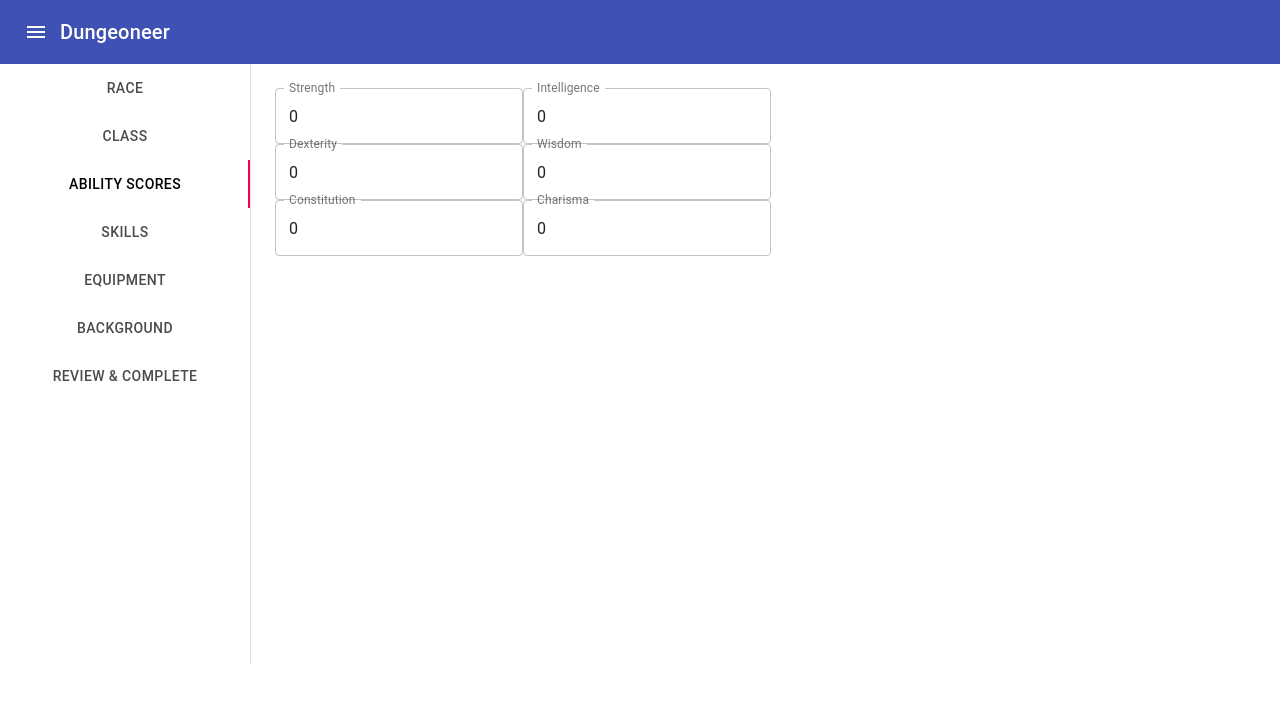
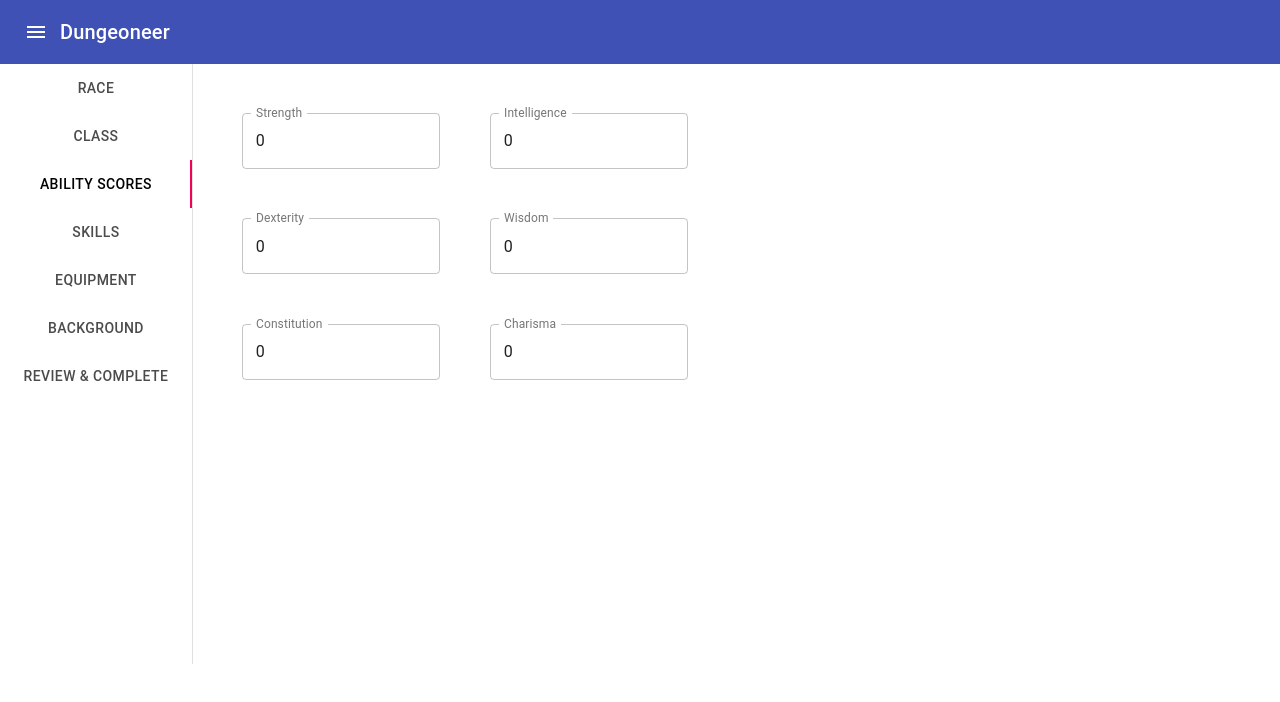
Before and after one commit to ColeHoff7/dungeoneer, a React (Create React App) app in the folder client/: page /createCharacter in a window 1280 px wide. Both pictures are taken after a click on the tab "ABILITY SCORES". Shown: the top 702 px of the page. Built offline with nearby package versions, Linux system fonts and the light colour scheme; no server answers.

Commit message:
fixed tab size and ability score spacing

```diff
--- a/client/src/characterCreation/creation-tabs.function.js
+++ b/client/src/characterCreation/creation-tabs.function.js
@@ -52,7 +52,10 @@ const useStyles = makeStyles(theme => ({
   },
   tabs: {
     borderRight: `1px solid ${theme.palette.divider}`,
-    width: 250,
+    width: '15%',
+  },
+  tabPanel: {
+    width: '85%'
   },
 }));
 
@@ -85,25 +88,25 @@ export default function CreationTabs(props) {
         <Tab label="Review & Complete" {...a11yProps(6)} />
 
       </Tabs>
-      <TabPanel value={value} index={0}>
+      <TabPanel className={classes.tabPanel} value={value} index={0}>
         <CharacterRaces characterRaces={props.characterRaces} onChange={props.onRaceChange} />
       </TabPanel>
-      <TabPanel value={value} index={1}>
+      <TabPanel className={classes.tabPanel} value={value} index={1}>
         <CharacterClasses characterClasses={props.characterClasses} onChange={props.onClassChange} />
       </TabPanel>
-      <TabPanel value={value} index={2}>
+      <TabPanel className={classes.tabPanel} value={value} index={2}>
         <AbilityScores onAbilityScoresChange={props.onAbilityScoresChange} />
       </TabPanel>
-      <TabPanel value={value} index={3}>
+      <TabPanel className={classes.tabPanel} value={value} index={3}>
         <Skills onChange={props.onSkillsChange} />
       </TabPanel>
-      <TabPanel value={value} index={4}>
+      <TabPanel className={classes.tabPanel} value={value} index={4}>
         <Equipment />
       </TabPanel>
-      <TabPanel value={value} index={5}>
+      <TabPanel className={classes.tabPanel} value={value} index={5}>
         <BackgroundInfo />
       </TabPanel>
-      <TabPanel value={value} index={6}>
+      <TabPanel className={classes.tabPanel} value={value} index={6}>
       </TabPanel>
     </div>
   );
--- a/client/src/characterCreation/set-ability-scores.function.js
+++ b/client/src/characterCreation/set-ability-scores.function.js
@@ -1,15 +1,31 @@
 import React from 'react';
+import { makeStyles } from '@material-ui/core/styles';
 import TextField from '@material-ui/core/TextField';
 import FormGroup from '@material-ui/core/FormGroup';
 
 import './character-creation.css';
 
+const useStyles = makeStyles((theme) => ({
+  root: {
+    display: 'flex',
+    flexWrap: 'wrap',
+    minWidth: 300,
+    width: '100%',
+  },
+  textField: {
+    margin: '10%',
+  },
+}))
+
 export default function AbilityScores(props) {
+  const classes = useStyles();
+
   return (
+    <div className={classes.root}>
       <FormGroup row>
         <FormGroup>
           <TextField
-          className="ability-score-input"
+            className={classes.textField}
             id="strengthScore"
             label="Strength"
             variant="outlined"
@@ -17,7 +33,7 @@ export default function AbilityScores(props) {
             onBlur={(e) => props.onAbilityScoresChange("strength", e)}
           />
           <TextField
-          className="ability-score-input"
+            className={classes.textField}
             id="dexterityScore"
             label="Dexterity"
             variant="outlined"
@@ -25,7 +41,7 @@ export default function AbilityScores(props) {
             onBlur={(e) => props.onAbilityScoresChange("dexterity", e)}
           />
           <TextField
-          className="ability-score-input"
+            className={classes.textField}
             id="constitutionScore"
             label="Constitution"
             variant="outlined"
@@ -35,7 +51,7 @@ export default function AbilityScores(props) {
         </FormGroup>
         <FormGroup>
         <TextField
-        className="ability-score-input"
+          className={classes.textField}
           id="intelligenceScore"
           label="Intelligence"
           variant="outlined"
@@ -43,7 +59,7 @@ export default function AbilityScores(props) {
           onBlur={(e) => props.onAbilityScoresChange("intelligence", e)}
         />
         <TextField
-        className="ability-score-input"
+          className={classes.textField}
           id="wisdomScore"
           label="Wisdom"
           variant="outlined"
@@ -51,7 +67,7 @@ export default function AbilityScores(props) {
           onBlur={(e) => props.onAbilityScoresChange("wisdom", e)}
         />
         <TextField
-        className="ability-score-input"
+          className={classes.textField}
           id="charismaScore"
           label="Charisma"
           variant="outlined"
@@ -60,5 +76,6 @@ export default function AbilityScores(props) {
         />
         </FormGroup>
       </FormGroup>
+    </div>
   )
 }
```
Lines whose indentation alone changed are shown as unchanged.
